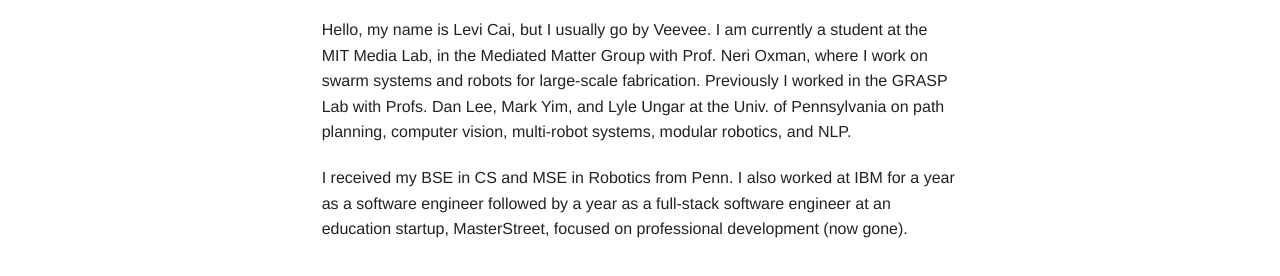
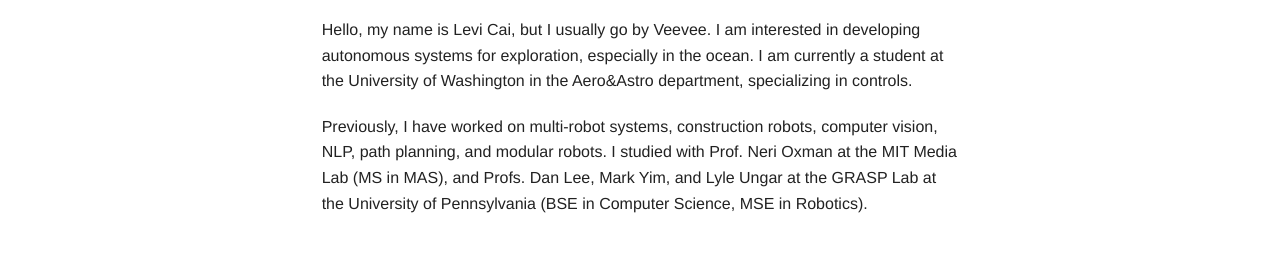
Before and after one commit to arizonat/arizonat.github.io, a plain HTML site: page index.html in a window 1280 px wide. Shown: the part 376-652 px from the top of the page. Drawn offline with Linux system fonts and the light colour scheme.

Commit message:
Modified description on the homepage

```diff
--- a/index.html
+++ b/index.html
@@ -51,11 +51,16 @@
   <div class="row">
     <div class="columns small-8 small-centered">
       <p>
-      Hello, my name is Levi Cai, but I usually go by Veevee. I am currently a student at the MIT Media Lab, in the Mediated Matter Group with Prof. Neri Oxman, where I work on swarm systems and robots for large-scale fabrication. Previously I worked in the GRASP Lab with Profs. Dan Lee, Mark Yim, and Lyle Ungar at the Univ. of Pennsylvania on path planning, computer vision, multi-robot systems, modular robotics, and NLP.
+      Hello, my name is Levi Cai, but I usually go by Veevee.
 
+      I am interested in developing autonomous systems for exploration, especially in the ocean.
+
+      I am currently a student at the University of Washington in the Aero&Astro department, specializing in controls.
 	  </p>
       <p>
-      I received my BSE in CS and MSE in Robotics from Penn. I also worked at IBM for a year as a software engineer followed by a year as a full-stack software engineer at an education startup, MasterStreet, focused on professional development (now gone).
+      Previously, I have worked on multi-robot systems, construction robots, computer vision, NLP, path planning, and modular robots.
+
+      I studied with Prof. Neri Oxman at the MIT Media Lab (MS in MAS), and Profs. Dan Lee, Mark Yim, and Lyle Ungar at the GRASP Lab at the University of Pennsylvania (BSE in Computer Science, MSE in Robotics).
       </p>
     </div>
   </div>
```
